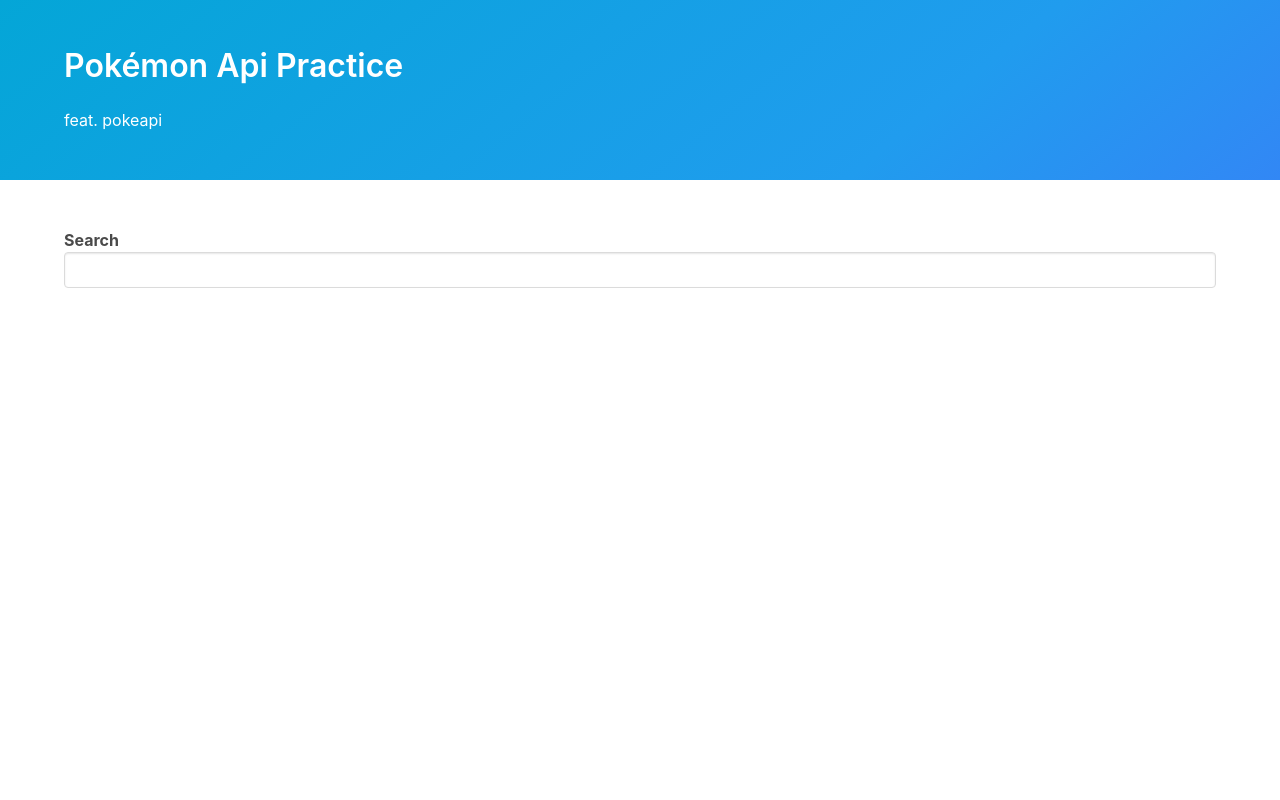
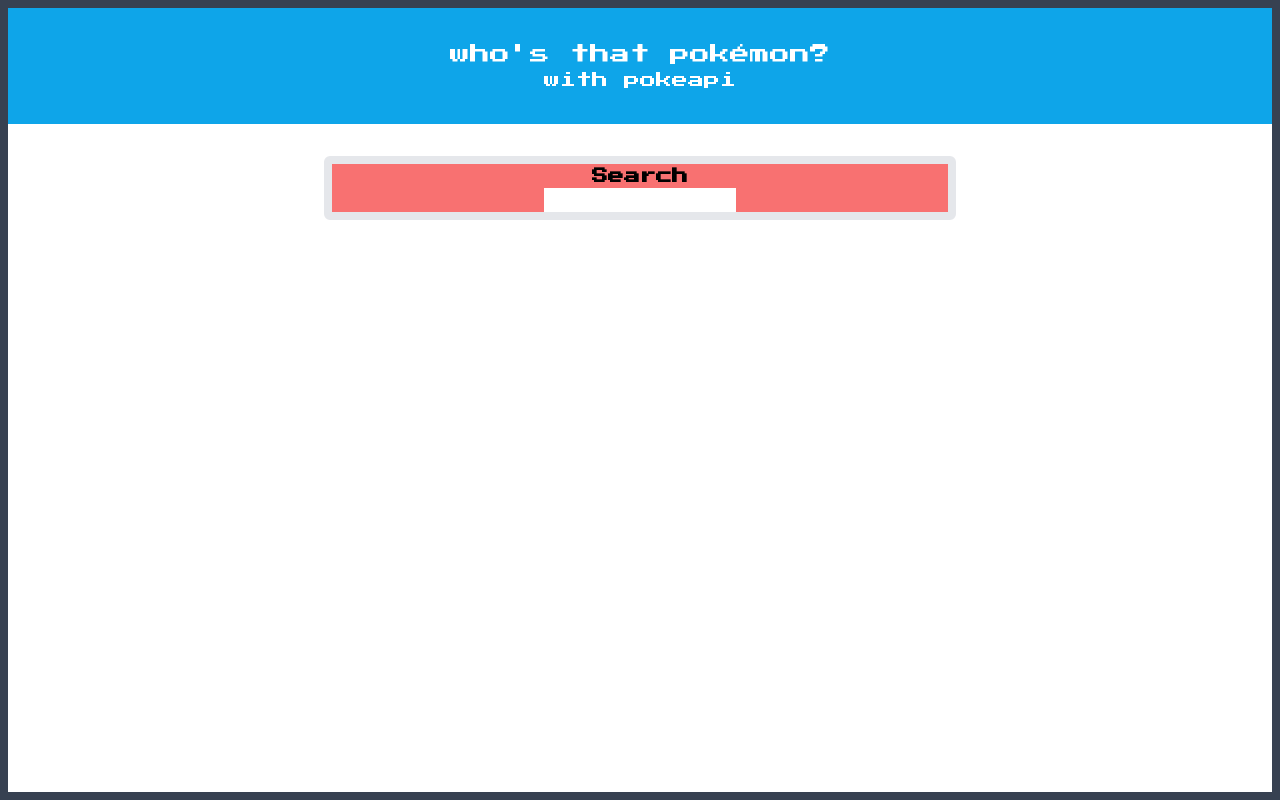
Before and after one commit to whitneywind/pokeapi-practice, a plain HTML site: page index.html in a window 1280 px wide. Drawn offline with nearby package versions, Linux system fonts and the light colour scheme.

Commit message:
pokedex update

```diff
--- a/index.html
+++ b/index.html
@@ -6,26 +6,46 @@
     <meta name="viewport" content="width=device-width, initial-scale=1.0">
     <script src="https://cdnjs.cloudflare.com/ajax/libs/axios/0.19.0/axios.min.js"></script>
     <link rel="stylesheet" href="https://cdnjs.cloudflare.com/ajax/libs/font-awesome/5.11.2/css/all.css" />
+    <link rel="preconnect" href="https://fonts.googleapis.com">
+    <link rel="preconnect" href="https://fonts.gstatic.com" crossorigin>
+    <link href="https://fonts.googleapis.com/css2?family=Press+Start+2P&display=swap" rel="stylesheet">
+    <script src="https://cdn.tailwindcss.com"></script>
+    <!--
          <link
         rel="stylesheet"
         href="https://cdnjs.cloudflare.com/ajax/libs/bulma/0.7.5/css/bulma.css"
-      />
+      /> -->
+      <script>
+        tailwind.config = {
+          theme: {
+            extend: {
+                fontFamily: {
+                    'press start': ['Press Start 2P', 'cursive']
+                },
+                colors: {
+                    clifford: '#da373d',
+                }
+            }
+          }
+        }
+      </script>
         <link href="style.css" rel="stylesheet">
     <title>api practice</title>
 </head>
-<body>
-    <section class="hero is-info is-bold">
-        <div class="hero-body">
-            <div class="container">
-                <h1 class="title"><span>Pokémon Api Practice</span></h1>
-                <h2>feat. pokeapi</h2>
+<body class="border-8 border-gray-700 h-screen">
+    <section class="hero bg-sky-500 py-8 text-white">
+        <div class="">
+            <div class="container text-center">
+                <h1 class="title text-xl"><span class="">who's that pokémon?</span></h1>
+                <h2>with pokeapi</h2>
             </div>
         </div>
     </section>
 
-    <div class="container">
-        <label><b>Search</b></label>
-        <input class="input" />
+    <div class="container flex flex-col w-full">
+        <div id="card" class="flex flex-col bg-red-400 w-1/2 px-5 self-center my-8 rounded-md border-8">
+            <label class="self-center"><b>Search</b></label>
+            <input type="text" class="input w-1/3 self-center text-black" />
             <div class="results-container">
                 <div class="columns">
                     <div class="column">
@@ -38,7 +58,7 @@
                 </div>
             </div>
         </div>
-
+    </div>
     <script src="index.js"></script>
 
 </body>
--- a/index.js
+++ b/index.js
@@ -1,5 +1,6 @@
 const results = document.querySelector('.name-display');
 const resultsContainer = document.querySelector('.results-container');
+const card = document.querySelector('#card');
 
 async function fetchData(searchTerm) {
     let address = 'https://pokeapi.co/api/v2/pokemon/' + searchTerm;
@@ -13,12 +14,14 @@
         resultsContainer.innerHTML = '';
     }
     else {
-        results.innerHTML = `${response.data.name}`
+        results.innerHTML = `${response.data.name}`;
+        console.log(response.data.types[0].type.name);
         const imgContainer = document.querySelector('#img-container');
         const column2 = document.querySelector('.column2');
         imgContainer.innerHTML = `<img class="sprite-img image" src="https://raw.githubusercontent.com/PokeAPI/sprites/master/sprites/pokemon/versions/generation-ii/crystal/${response.data.id}.png" />`;
         column2.innerHTML = `<p class="col2-info">${response.data.moves[0].move.name}</p>`
         console.log(response.data);
+        card.classList.add("border-yellow-400");
         return response.data;
     }
 };
--- a/style.css
+++ b/style.css
@@ -1,18 +1,7 @@
-.hero {
-    margin-bottom: 3rem;
-}
-
-.name-display {
-    font-size: 2rem;
-    width: 30%;
-    color: hsl(203, 92%, 42%);
-    font-weight: 600;
-}
-
 .sprite-img {
     width: clamp(3rem, 15vw, 10rem);
 }
 
-.col2-info {
-    font-size: 2rem;
+body {
+    font-family: 'Press Start 2P', cursive;
 }
```
Lines whose indentation alone changed are shown as unchanged.
